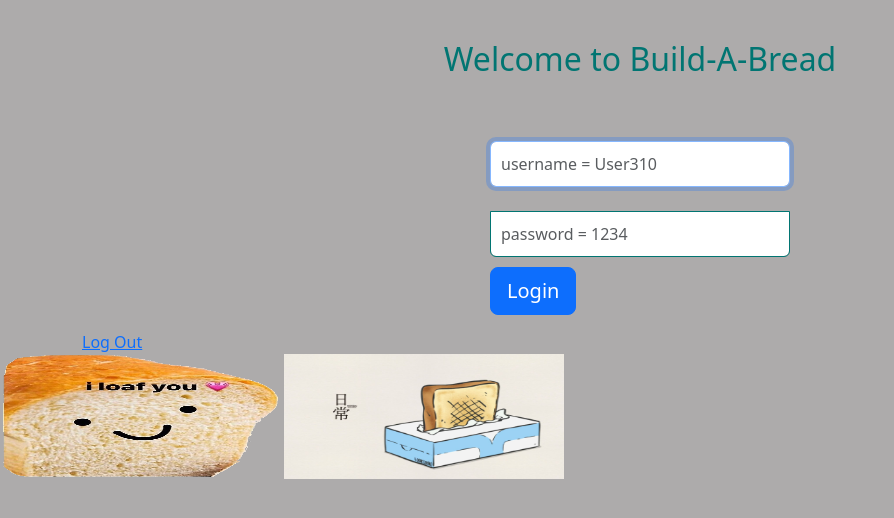
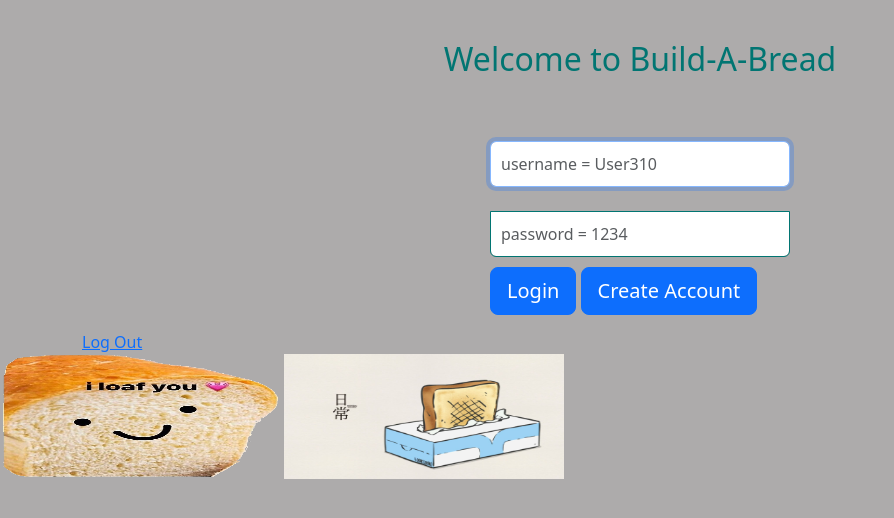
Before and after one commit to sonas939/CSCE310Project, a PHP site: page / in a window 1280 px wide. Shown: the top 518 px of the page, without its empty margins (0-894 px from the left). Run offline with PHP 8.4, Linux system fonts and the light colour scheme; some libraries are stand-ins or nearby versions.

Commit message:
resolve merge conflict

```diff
--- a/index.php
+++ b/index.php
@@ -93,8 +93,7 @@
 
                   header("Location: profile.php");
 
-               }
-               else if ($_POST['username'] == 'Admin310' && $_POST['password'] == '1234') {
+               } else if ($_POST['username'] == 'Admin310' && $_POST['password'] == '1234') {
                   $_SESSION['valid'] = true;
                   $_SESSION['timeout'] = time();
                   $_SESSION['username'] = 'Admin310';
@@ -103,9 +102,12 @@
 
                   header("Location: admin.php");
 
-               }else {
+               } else {
                   $msg = 'Wrong username or password';
                }
+            } elseif (isset($_POST['create_account'])) {
+               // redirect to create account
+               header("Location: /create_account_front.php");
             }
          ?>
       </div> <!-- /container -->
@@ -123,6 +125,8 @@
                name = "password" placeholder = "password = 1234" required>
             <button class = "btn btn-lg btn-primary btn-block" type = "submit"
                name = "login">Login</button>
+            <button class = "btn btn-lg btn-primary btn-block" type = "submit"
+               name = "create_account">Create Account</button>
          </form>
 
          <a href = "logout.php" tite = "Logout">Log Out</a>
```
